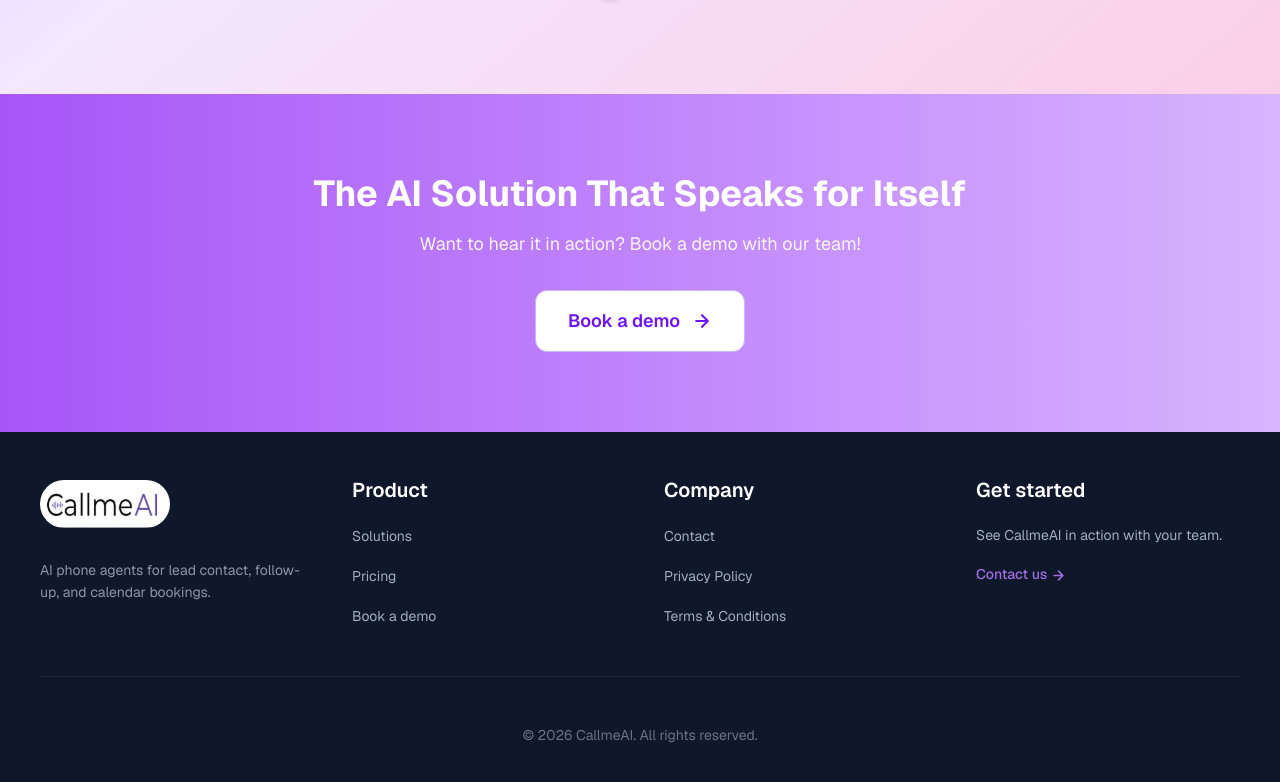
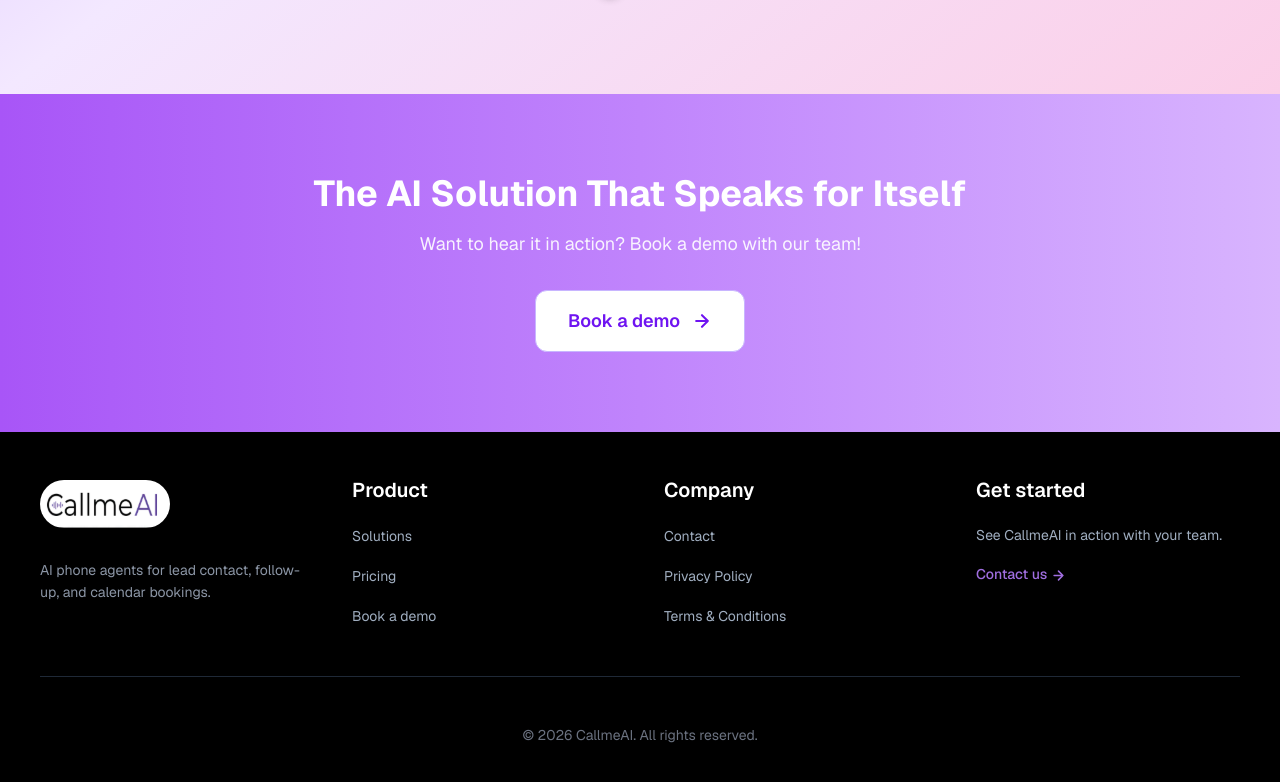
Before and after one commit to juyel66/CallmeAI, a Next.js app: page / in a window 1280 px wide. Shown: the part 3738-4520 px from the top of the page. Built offline with nearby package versions, Linux system fonts and the light colour scheme.

Commit message:
Update Footer component: change background color from dark gray to black for improved visual consistency

```diff
--- a/app/pages/Footer/Footer.tsx
+++ b/app/pages/Footer/Footer.tsx
@@ -4,7 +4,7 @@
 
 const Footer = () => {
     return (
-        <footer className="bg-[#0F172A]">
+        <footer className="bg-black">
             <div className="mx-auto w-full container px-4 py-12 sm:px-6 md:px-10">
                 {/* Main Content */}
                 <div className="grid grid-cols-1 gap-12 text-center md:grid-cols-4 md:text-left">
```
